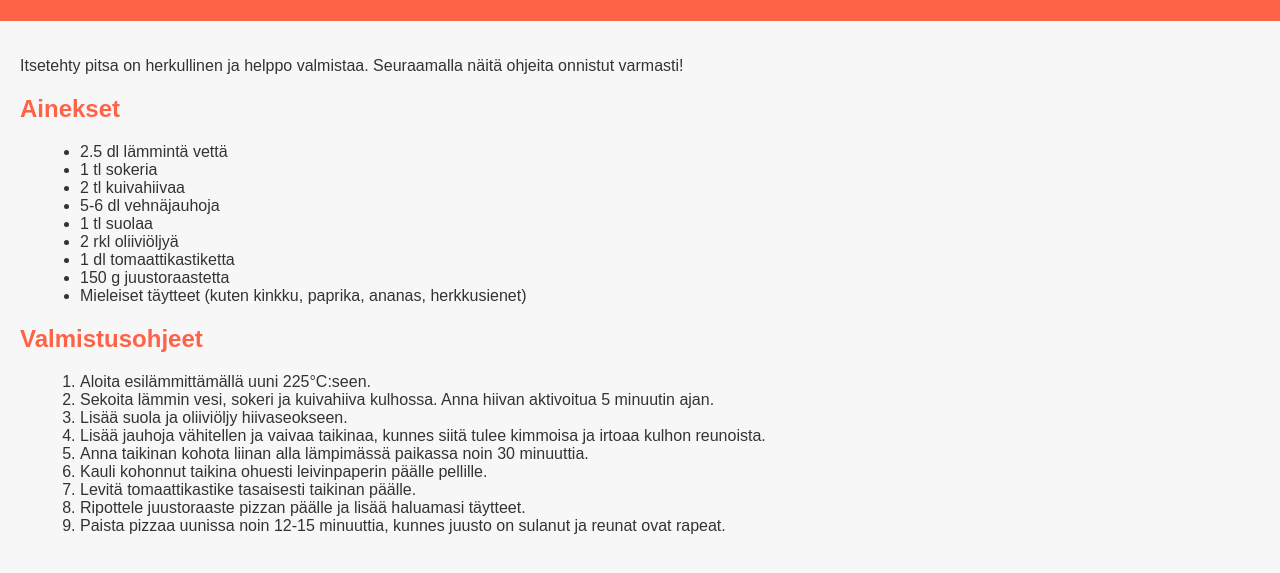
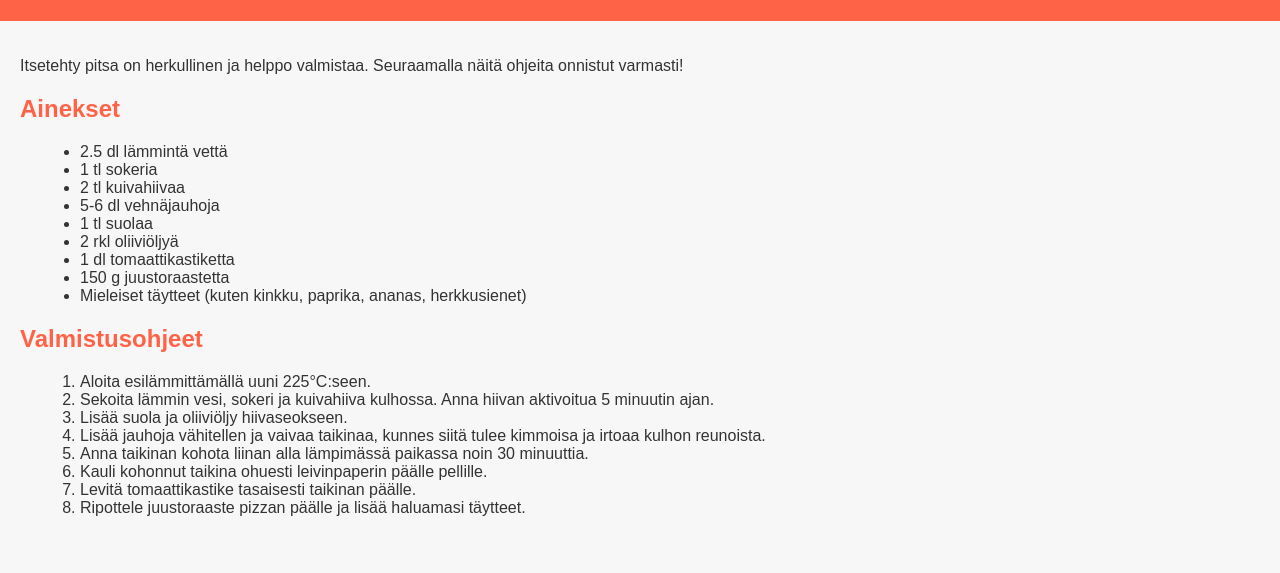
Before and after one commit to Jannee95/Jannee95.github.io, a plain HTML site: page index.html in a window 1280 px wide. Shown: the part 99-672 px from the top of the page. Drawn offline with Linux system fonts and the light colour scheme.

Commit message:
index.html

```diff
--- a/index.html
+++ b/index.html
@@ -67,7 +67,6 @@
                 <li>Kauli kohonnut taikina ohuesti leivinpaperin päälle pellille.</li>
                 <li>Levitä tomaattikastike tasaisesti taikinan päälle.</li>
                 <li>Ripottele juustoraaste pizzan päälle ja lisää haluamasi täytteet.</li>
-                <li>Paista pizzaa uunissa noin 12-15 minuuttia, kunnes juusto on sulanut ja reunat ovat rapeat.</li>
             </ol>
         </section>
     </main>
```
